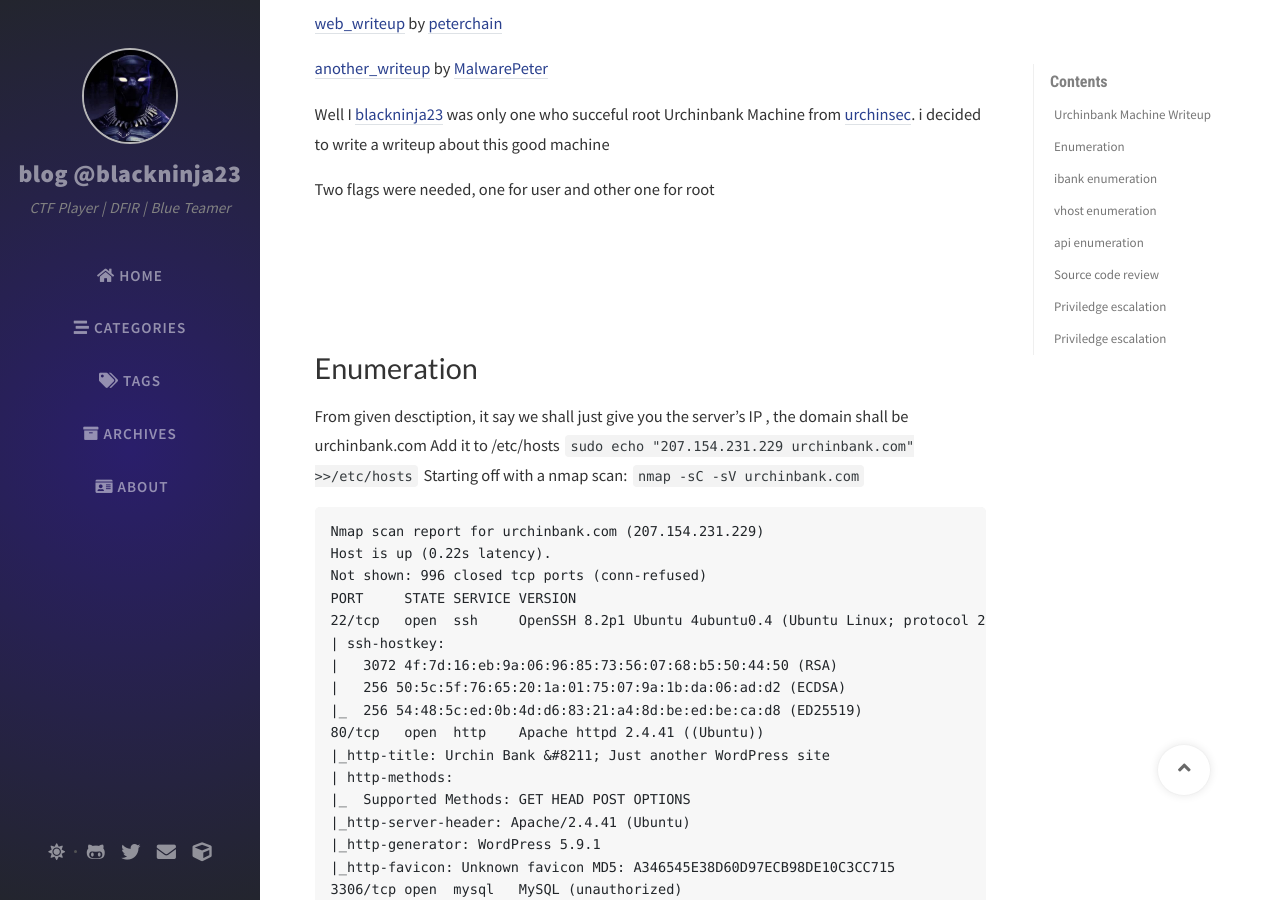
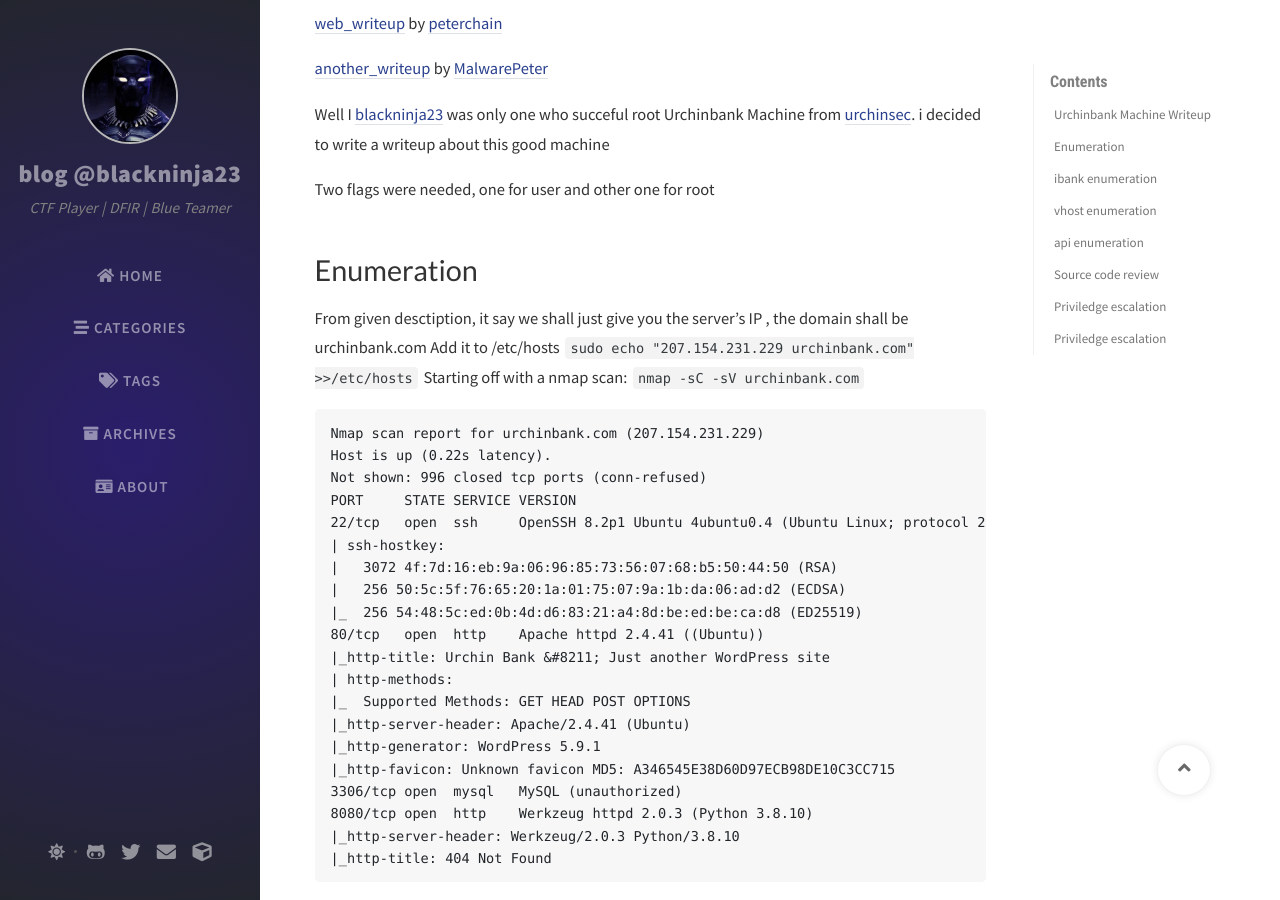
Before and after one commit to blackninja23/blackninja23.github.io, a Jekyll site: the page built from _posts/Urchinbank_urchinsec/2022-03-05-Urchinbank.md, in a window 1280 px wide and 900 px high, scrolled down 795 px. Built offline with Jekyll 4.4.1, drawn with Linux system fonts in a browser that asks for light colours; nearby versions of some CDN libraries; comment, search, counter and statistics services are not loaded.

Commit message:
Update 2022-03-05-Urchinbank.md

```diff
--- a/_posts/Urchinbank_urchinsec/2022-03-05-Urchinbank.md
+++ b/_posts/Urchinbank_urchinsec/2022-03-05-Urchinbank.md
@@ -22,9 +22,9 @@
 
 Two flags were needed, one for user and other one for root
 
-<img src='/assets/img/log_urchinsec.png' alt='user'>
+<!-- <img src='/assets/img/log_urchinsec.png' alt='user'>
 
-<img src='/assets/img/log2_urchinsec.png' alt='root'>
+<img src='/assets/img/log2_urchinsec.png' alt='root'> -->
 
 
 # Enumeration
```
